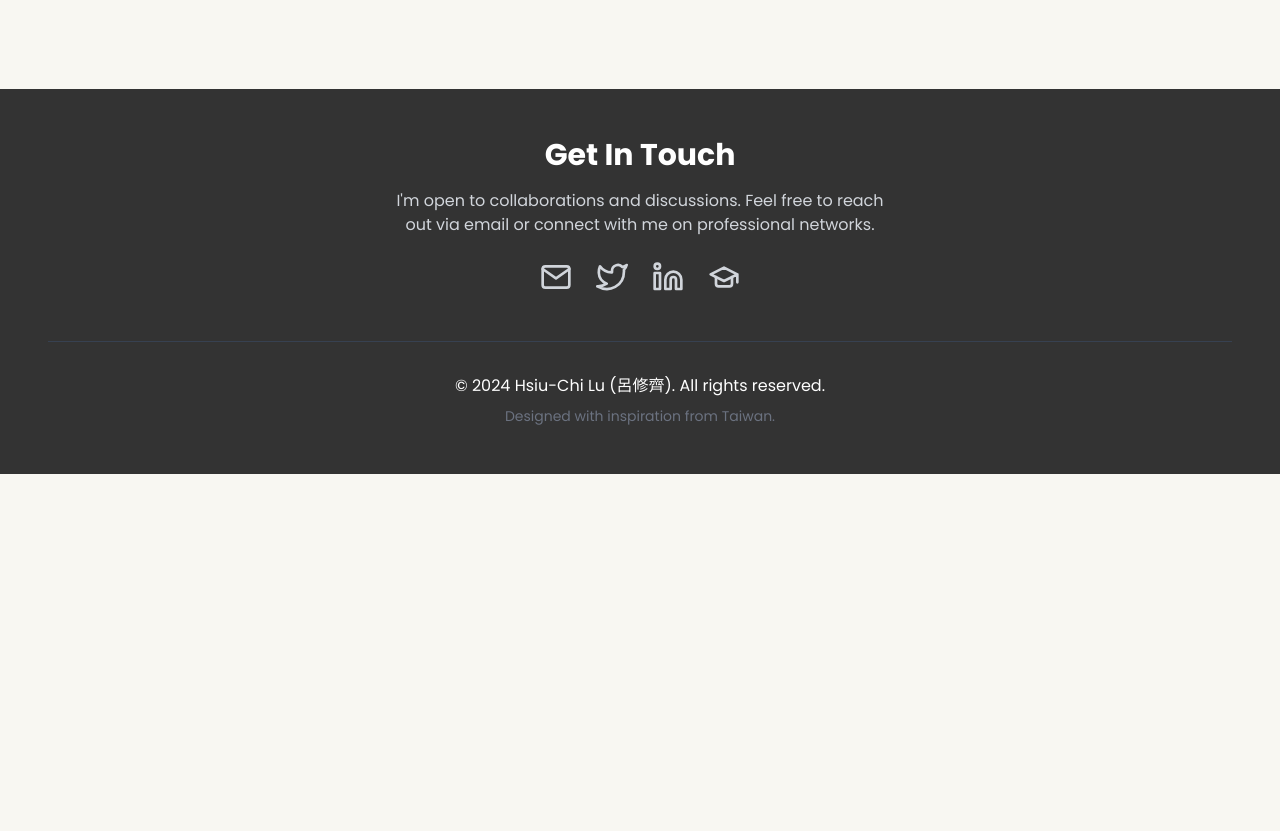
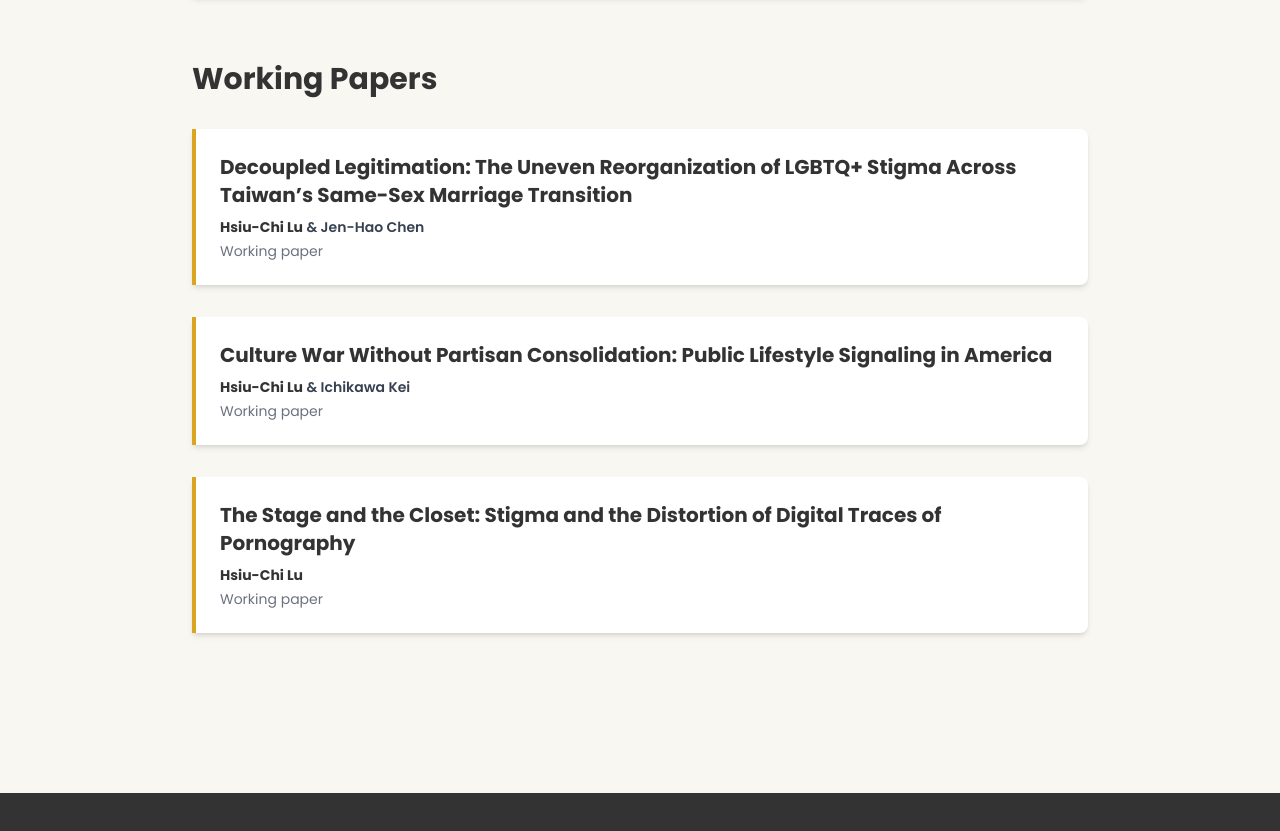
Before and after one commit to hsiuchilu/hsiuchilu.github.io, a plain HTML site: page publications.html in a window 1280 px wide. Shown: the part 1127-1958 px from the top of the page. Before the commit the page ends 1601 px from the top, so only its background shows below. Drawn offline with nearby package versions, Linux system fonts and the light colour scheme.

Commit message:
Update publications.html

```diff
--- a/publications.html
+++ b/publications.html
@@ -93,7 +93,11 @@
                 <h1 class="text-4xl md:text-5xl font-bold text-taiwan-dark">Publications</h1>
                 <p class="text-lg text-gray-600 mt-2">A selection of my academic work. For a complete list, please see my <a href="https://scholar.google.com.tw/citations?user=BRiVz5oAAAAJ&hl=en&authuser=1" class="text-taiwan-yellow hover:underline">Google Scholar profile</a>.</p>
             </div>
-            <div class="max-w-4xl mx-auto flex flex-col gap-8">
+
+            <!-- Peer-Reviewed Publications -->
+            <div class="max-w-4xl mx-auto mb-16">
+                <h2 class="text-3xl font-bold text-taiwan-dark mb-8">Peer-Reviewed Publications</h2>
+                <div class="flex flex-col gap-8">
 
                 <!-- Publication 3 -->
                 <div class="publication-item p-6 border-l-4 border-taiwan-yellow bg-white rounded-r-lg shadow-md">
@@ -175,6 +179,48 @@
                 </div>
 
             </div>
+            </div>
+
+            <!-- Working Papers -->
+            <div class="max-w-4xl mx-auto">
+                <h2 class="text-3xl font-bold text-taiwan-dark mb-8">Working Papers</h2>
+                <div class="flex flex-col gap-8">
+
+                    <!-- Working Paper 1 -->
+                    <div class="publication-item p-6 border-l-4 border-taiwan-yellow bg-white rounded-r-lg shadow-md">
+                        <h3 class="text-xl font-bold">
+                            Decoupled Legitimation: The Uneven Reorganization of LGBTQ+ Stigma Across Taiwan’s Same-Sex Marriage Transition
+                        </h3>
+                        <div class="mt-2 text-sm">
+                            <p class="font-semibold text-gray-700"><strong class="font-bold text-taiwan-dark">Hsiu-Chi Lu</strong> &amp; Jen-Hao Chen</p>
+                            <p class="text-gray-500 mt-1">Working paper</p>
+                        </div>
+                    </div>
+
+                    <!-- Working Paper 2 -->
+                    <div class="publication-item p-6 border-l-4 border-taiwan-yellow bg-white rounded-r-lg shadow-md">
+                        <h3 class="text-xl font-bold">
+                            Culture War Without Partisan Consolidation: Public Lifestyle Signaling in America
+                        </h3>
+                        <div class="mt-2 text-sm">
+                            <p class="font-semibold text-gray-700"><strong class="font-bold text-taiwan-dark">Hsiu-Chi Lu</strong> &amp; Ichikawa Kei</p>
+                            <p class="text-gray-500 mt-1">Working paper</p>
+                        </div>
+                    </div>
+
+                    <!-- Working Paper 3 -->
+                    <div class="publication-item p-6 border-l-4 border-taiwan-yellow bg-white rounded-r-lg shadow-md">
+                        <h3 class="text-xl font-bold">
+                            The Stage and the Closet: Stigma and the Distortion of Digital Traces of Pornography
+                        </h3>
+                        <div class="mt-2 text-sm">
+                            <p class="font-semibold text-gray-700"><strong class="font-bold text-taiwan-dark">Hsiu-Chi Lu</strong></p>
+                            <p class="text-gray-500 mt-1">Working paper</p>
+                        </div>
+                    </div>
+
+                </div>
+            </div>
         </section>
 
     </main>
```
